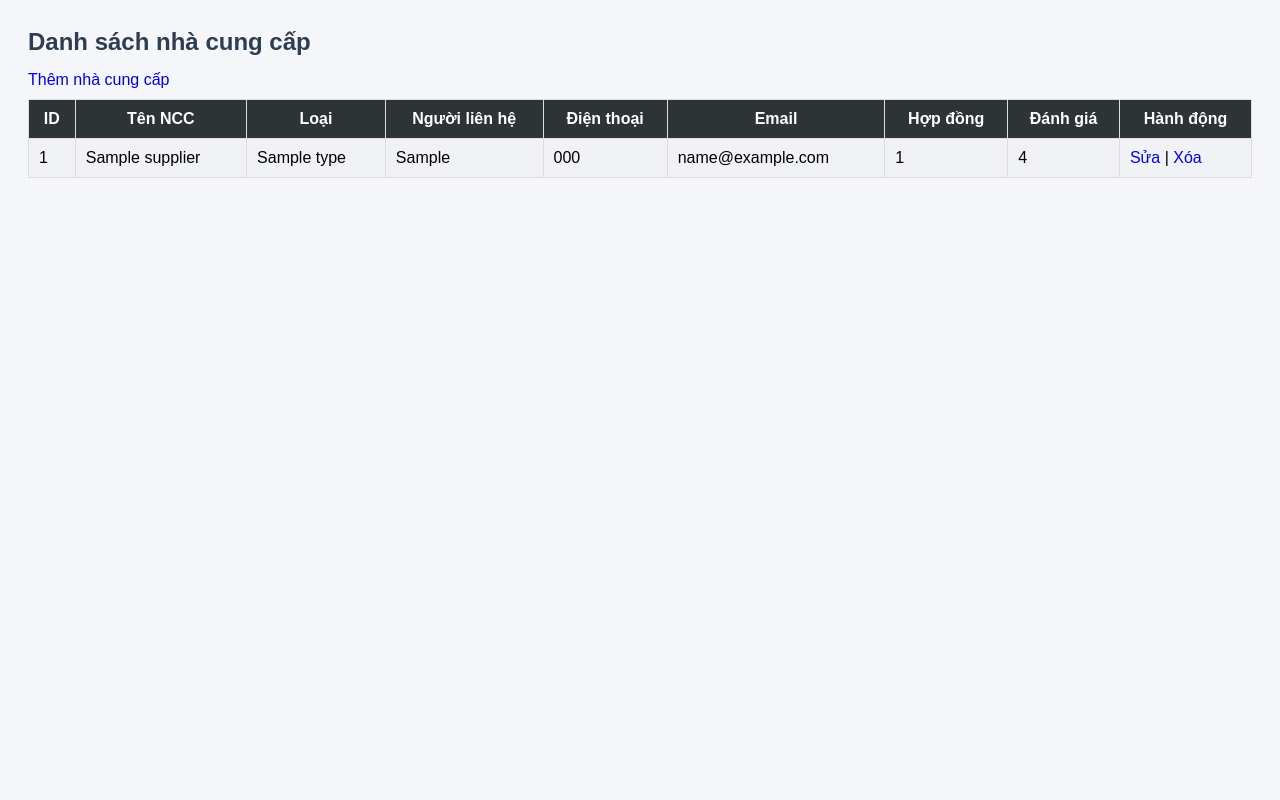
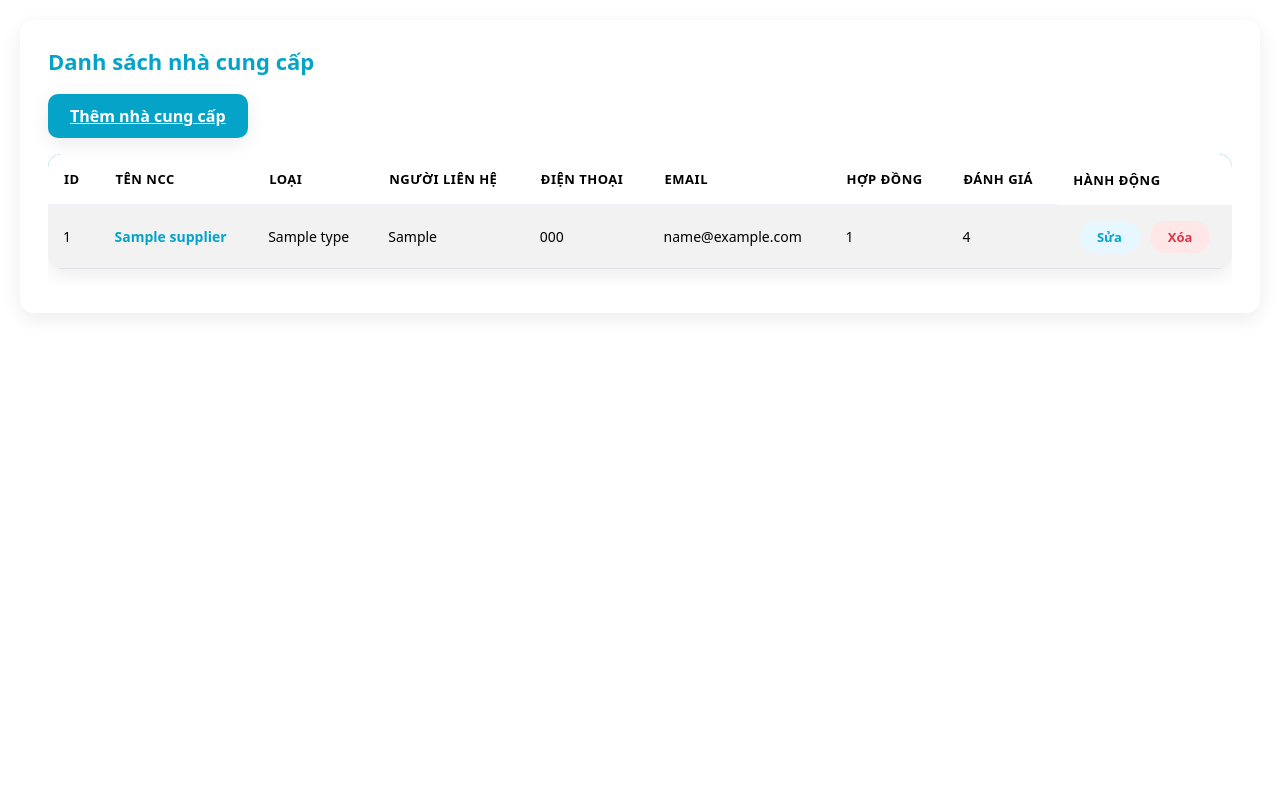
Before and after one commit to vietit132006/web_quan_ly_tour, a PHP site: the page made by views/nhacungcap/nhacungcap.php in a window 1280 px wide. Run offline with PHP 8.4, Linux system fonts and the light colour scheme; the template is opened without the code that fills it: most values are stand-ins (such as "Sample title", 1, 10 or a date in 2020).

Commit message:
code nha cung ca[

```diff
--- a/views/nhacungcap/nhacungcap.php
+++ b/views/nhacungcap/nhacungcap.php
@@ -1,108 +1,196 @@
 <style>
-    body {
-        font-family: Arial, sans-serif;
-        background: #f5f6fa;
-        padding: 20px;
+/* ===========================
+   🌐 THEME – NHÀ CUNG CẤP
+=========================== */
+:root {
+    --primary: #06a3c9;
+    --primary-dark: #008bb0;
+    --danger: #dc3545;
+
+    --text-dark: #2c3e50;
+    --text-light: #6c7a89;
+
+    --bg-page: #f4f6fa;
+    --bg-card: #ffffff;
+    --bg-hover: #eefaff;
+
+    --radius: 14px;
+    --radius-sm: 10px;
+
+    --shadow: 0 6px 20px rgba(0, 0, 0, 0.08);
+    --shadow-lg: 0 12px 28px rgba(0, 0, 0, 0.12);
+
+    --transition: all 0.25s ease;
 }
 
-    .container {
-        background: #fff;
-        padding: 20px;
-        border-radius: 6px;
-        box-shadow: 0 2px 8px rgba(0,0,0,0.1);
-        max-width: 1100px;
-        margin: auto;
+/* ===========================
+   📦 CONTENT
+=========================== */
+.ncc-content {
+    background: var(--bg-card);
+    padding: 28px;
+    border-radius: var(--radius);
+    box-shadow: var(--shadow);
+    margin: 20px;
 }
 
-    h2 {
-        margin-bottom: 15px;
-        color: #2c3e50;
+.ncc-content h3 {
+    font-size: 22px;
+    font-weight: 700;
+    margin-bottom: 20px;
+    color: var(--primary);
 }
 
-    a {
-        text-decoration: none;
+/* ===========================
+   📊 TABLE
+=========================== */
+.ncc-table {
+    background: var(--bg-card);
+    border-radius: var(--radius);
+    overflow: hidden;
+    box-shadow: var(--shadow);
 }
 
-    /* ===== BUTTON ===== */
-    .btn {
-        padding: 6px 12px;
-        border-radius: 4px;
-        font-size: 14px;
-        display: inline-block;
-    }
-
-    .btn-add {
-        background: #00b894;
-        color: #fff;
-        margin-bottom: 10px;
-    }
-
-    .btn-edit {
-        background: #0984e3;
+.ncc-table thead {
+    background: linear-gradient(135deg, var(--primary), var(--primary-dark));
     color: #fff;
 }
 
-    .btn-delete {
-        background: #d63031;
-        color: #fff;
+.ncc-table thead th {
+    padding: 16px;
+    font-size: 13px;
+    text-transform: uppercase;
+    letter-spacing: 0.5px;
+    border: none;
 }
 
-    .btn-back {
-        background: #636e72;
-        color: #fff;
-        margin-top: 10px;
+.ncc-table tbody td {
+    padding: 15px;
+    font-size: 14px;
+    border-top: 1px solid #eef1f5;
+    vertical-align: middle;
 }
 
-    /* ===== TABLE ===== */
-    table {
-        width: 100%;
-        border-collapse: collapse;
-        margin-top: 10px;
+/* Hover row */
+.ncc-table tbody tr:hover {
+    background: var(--bg-hover);
+    transform: scale(1.005);
+    transition: var(--transition);
 }
 
-    th, td {
-        border: 1px solid #ddd;
-        padding: 10px;
+/* Highlight column – Tên NCC */
+.ncc-table tbody td:nth-child(2) {
+    font-weight: 600;
+    color: var(--primary);
 }
 
-    th {
-        background: #2d3436;
-        color: #fff;
+/* ===========================
+   🎛 ACTION BUTTONS
+=========================== */
+.ncc-actions {
+    display: flex;
+    gap: 10px;
+    justify-content: center;
 }
 
-    tr:nth-child(even) {
-        background: #f1f2f6;
+.ncc-btn-edit,
+.ncc-btn-delete {
+    padding: 7px 18px;
+    border-radius: 50px;
+    font-size: 13px;
+    font-weight: 600;
+    text-decoration: none;
+    transition: var(--transition);
 }
 
-    /* ===== FORM ===== */
-    .form-group {
-        margin-bottom: 12px;
+.ncc-btn-edit {
+    background: #e7f7ff;
+    color: var(--primary);
 }
 
-    label {
-        font-weight: bold;
-        display: block;
-        margin-bottom: 4px;
+.ncc-btn-edit:hover {
+    background: var(--primary);
+    color: #fff;
+    box-shadow: var(--shadow-lg);
 }
 
-    input, textarea {
-        width: 100%;
-        padding: 8px;
-        border: 1px solid #ccc;
-        border-radius: 4px;
+.ncc-btn-delete {
+    background: #ffe7e7;
+    color: var(--danger);
 }
 
-    textarea {
-        resize: vertical;
+.ncc-btn-delete:hover {
+    background: var(--danger);
+    color: #fff;
+    box-shadow: var(--shadow-lg);
 }
+
+/* ===========================
+   ➕ ADD BUTTON
+=========================== */
+.ncc-add-btn {
+    background: var(--primary);
+    border: none;
+    padding: 10px 22px;
+    border-radius: var(--radius-sm);
+    font-weight: 600;
+    color: #fff;
+    box-shadow: var(--shadow);
+    transition: var(--transition);
+}
+
+.ncc-add-btn:hover {
+    background: var(--primary-dark);
+    transform: translateY(-2px);
+}
+
+/* ===========================
+   📱 RESPONSIVE
+=========================== */
+@media (max-width: 992px) {
+    .ncc-content {
+        padding: 18px;
+    }
+
+    .ncc-table thead th,
+    .ncc-table tbody td {
+        padding: 10px;
+        font-size: 12px;
+    }
+
+    .ncc-actions {
+        flex-direction: column;
+    }
+}
+
 </style>
+<!-- Bootstrap CSS -->
+<link
+  href="https://cdn.jsdelivr.net/npm/bootstrap@5.3.2/dist/css/bootstrap.min.css"
+  rel="stylesheet"
+>
+
+<!-- Bootstrap Icons -->
+<link
+  href="https://cdn.jsdelivr.net/npm/bootstrap-icons@1.11.1/font/bootstrap-icons.css"
+  rel="stylesheet"
+>
+<!-- CSS riêng cho Quản lý Nhà Cung Cấp -->
+<link rel="stylesheet" href="assets/css/nhacungcap.css">
 
 <body>
-<h2>Danh sách nhà cung cấp</h2>
 
-<a href="index.php?action=nhacungcap_add">Thêm nhà cung cấp</a>
+<div class="ncc-content">
+    <h3>Danh sách nhà cung cấp</h3>
 
-<table border="1" cellspacing="0" cellpadding="8">
+    <a href="index.php?action=nhacungcap_add"
+       class="ncc-add-btn mb-3 d-inline-block">
+        Thêm nhà cung cấp
+    </a>
+
+    <div class="table-responsive">
+        <table class="table table-striped align-middle ncc-table">
+            <thead>
                 <tr>
                     <th>ID</th>
                     <th>Tên NCC</th>
@@ -114,24 +202,54 @@
                     <th>Đánh giá</th>
                     <th>Hành động</th>
                 </tr>
+            </thead>
 
+            <tbody>
+                <?php if (!empty($suppliers)): ?>
                     <?php foreach ($suppliers as $sup): ?>
                         <tr>
-            <td><?= $sup['id'] ?></td>
-            <td><?= $sup['name'] ?></td>
-            <td><?= $sup['type'] ?></td>
-            <td><?= $sup['contact_person'] ?></td>
-            <td><?= $sup['phone'] ?></td>
-            <td><?= $sup['email'] ?></td>
-            <td><?= $sup['contract_number'] ?></td>
-            <td><?= $sup['rating'] ?></td>
-            <td>
-                <a href="index.php?action=nhacungcap_edit&id=<?= $sup['id'] ?>">Sửa</a> |
-                <a onclick="return confirm('Xóa nhà cung cấp này?')"
-                   href="index.php?action=nhacungcap_delete&id=<?= $sup['id'] ?>">
+                            <td><?= htmlspecialchars($sup['id']) ?></td>
+
+                            <!-- Cột nổi bật -->
+                            <td><?= htmlspecialchars($sup['name']) ?></td>
+
+                            <td><?= htmlspecialchars($sup['type']) ?></td>
+                            <td><?= htmlspecialchars($sup['contact_person']) ?></td>
+                            <td><?= htmlspecialchars($sup['phone']) ?></td>
+                            <td><?= htmlspecialchars($sup['email']) ?></td>
+                            <td><?= htmlspecialchars($sup['contract_number']) ?></td>
+                            <td><?= htmlspecialchars($sup['rating']) ?></td>
+
+                            <td class="ncc-actions">
+                                <a href="index.php?action=nhacungcap_edit&id=<?= $sup['id'] ?>"
+                                   class="ncc-btn-edit">
+                                    Sửa
+                                </a>
+
+                                <a href="index.php?action=nhacungcap_delete&id=<?= $sup['id'] ?>"
+                                   class="ncc-btn-delete"
+                                   onclick="return confirm('Xóa nhà cung cấp này?')">
                                     Xóa
                                 </a>
                             </td>
                         </tr>
                     <?php endforeach; ?>
+                <?php else: ?>
+                    <tr>
+                        <td colspan="9" class="text-center">
+                            Chưa có nhà cung cấp nào
+                        </td>
+                    </tr>
+                <?php endif; ?>
+            </tbody>
         </table>
+    </div>
+</div>
+
+<!-- Bootstrap JS -->
+<script
+  src="https://cdn.jsdelivr.net/npm/bootstrap@5.3.2/dist/js/bootstrap.bundle.min.js">
+</script>
+
+</body>
+</html>
```
Lines whose indentation alone changed are shown as unchanged.
